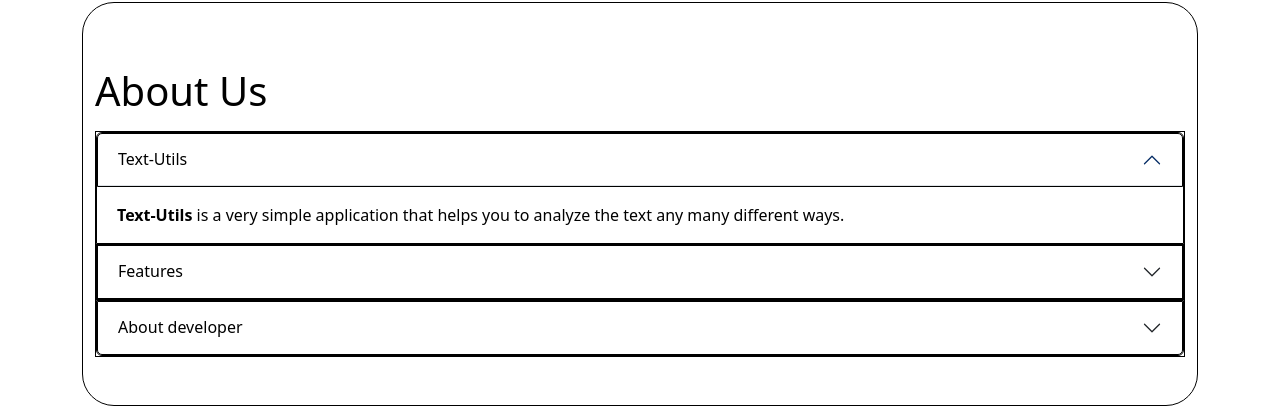
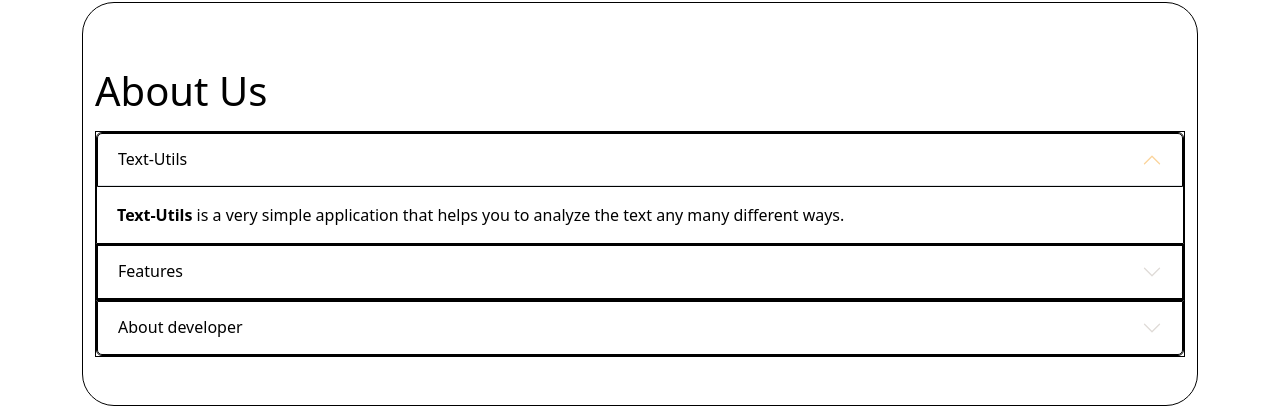
Before and after one commit to mitesh-sharma/Text-Utils, a React (Create React App) app: page /about in a window 1280 px wide. Shown: the part 152-560 px from the top of the page. Built offline with nearby package versions, Linux system fonts and the light colour scheme.

Commit message:
Update index.css

```diff
--- a/src/index.css
+++ b/src/index.css
@@ -0,0 +1,3 @@
+.accordion-button::after{
+    filter: invert(1);
+}
```
